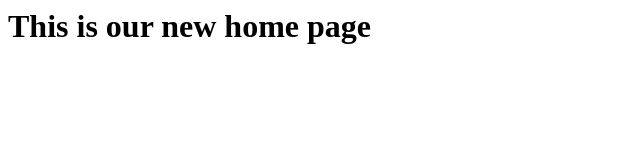
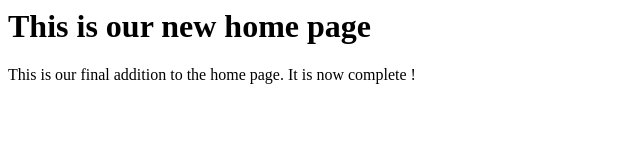
Before and after one commit to jr-tyler/profitable_git_lessons, a plain HTML site: page home_page.html in a window 1280 px wide. Shown: the whole page, without its empty margins (0-640 px from the left). Drawn offline with Linux system fonts and the light colour scheme.

Commit message:
Complete homepage

```diff
--- a/home_page.html
+++ b/home_page.html
@@ -7,5 +7,7 @@
 </head>
 <body>
     <h1>This is our new home page</h1>
+    <p>This is our final addition to the home page.
+        It is now complete !</p>
 </body>
 </html>
```
